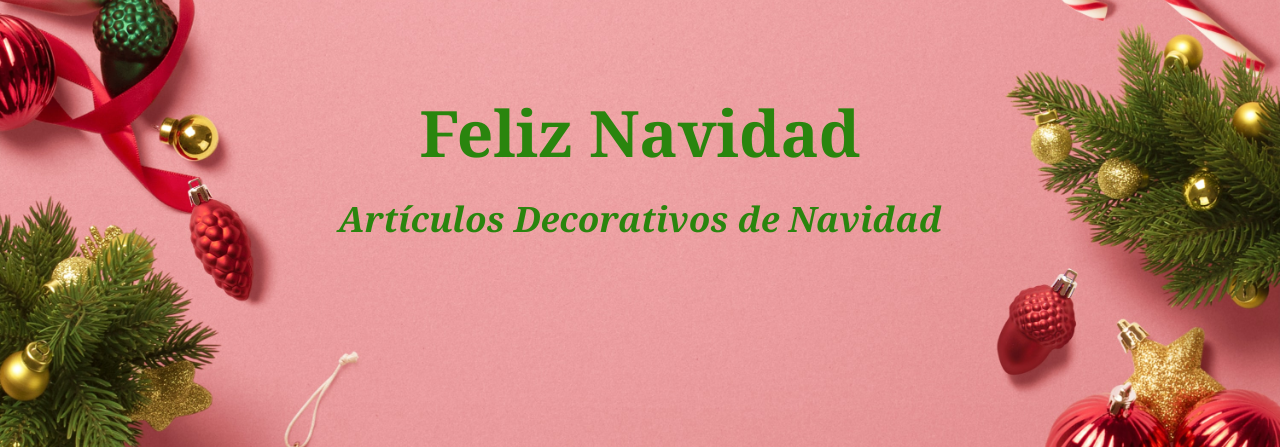
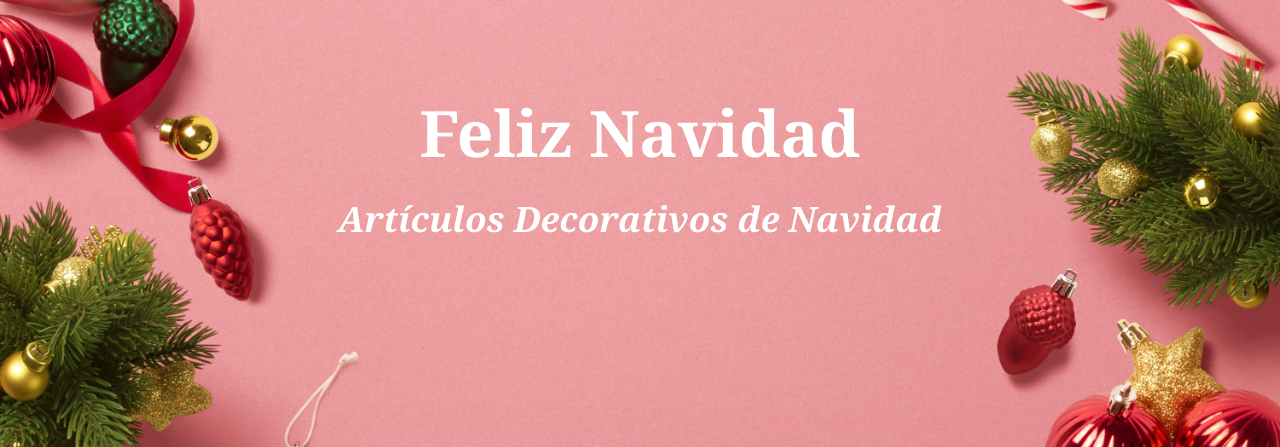
Before and after one commit to Kathe-hub/Landing-Page, a plain HTML site: page index.html in a window 1280 px wide. Shown: the top 447 px of the page. Drawn offline with Linux system fonts and the light colour scheme.

Commit message:
Cambio color texto header

```diff
--- a/assets/css/Style.css
+++ b/assets/css/Style.css
@@ -10,7 +10,7 @@ body {
         background-size: cover;
         background-position: center;
         text-align: center;
-        color:#2a850e;
+        color: white;
          }
 
 .container-h2{
```
